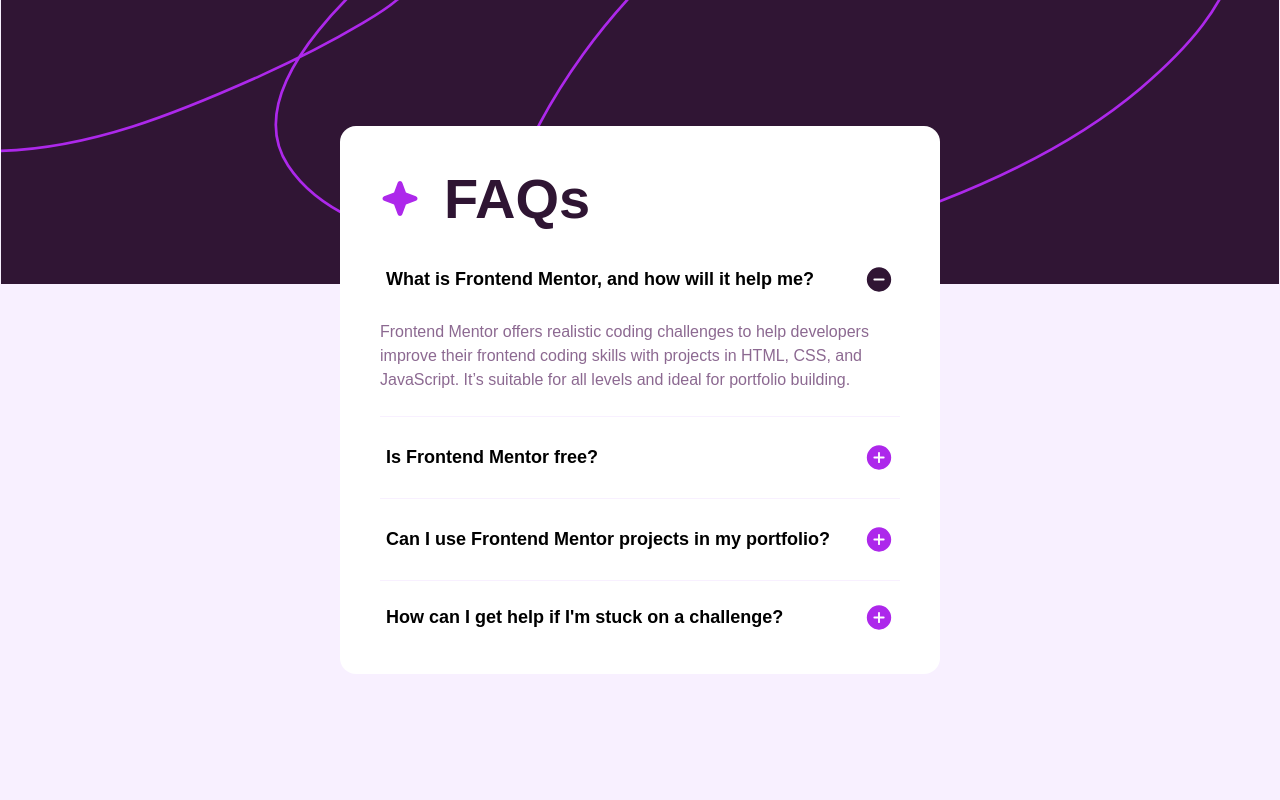
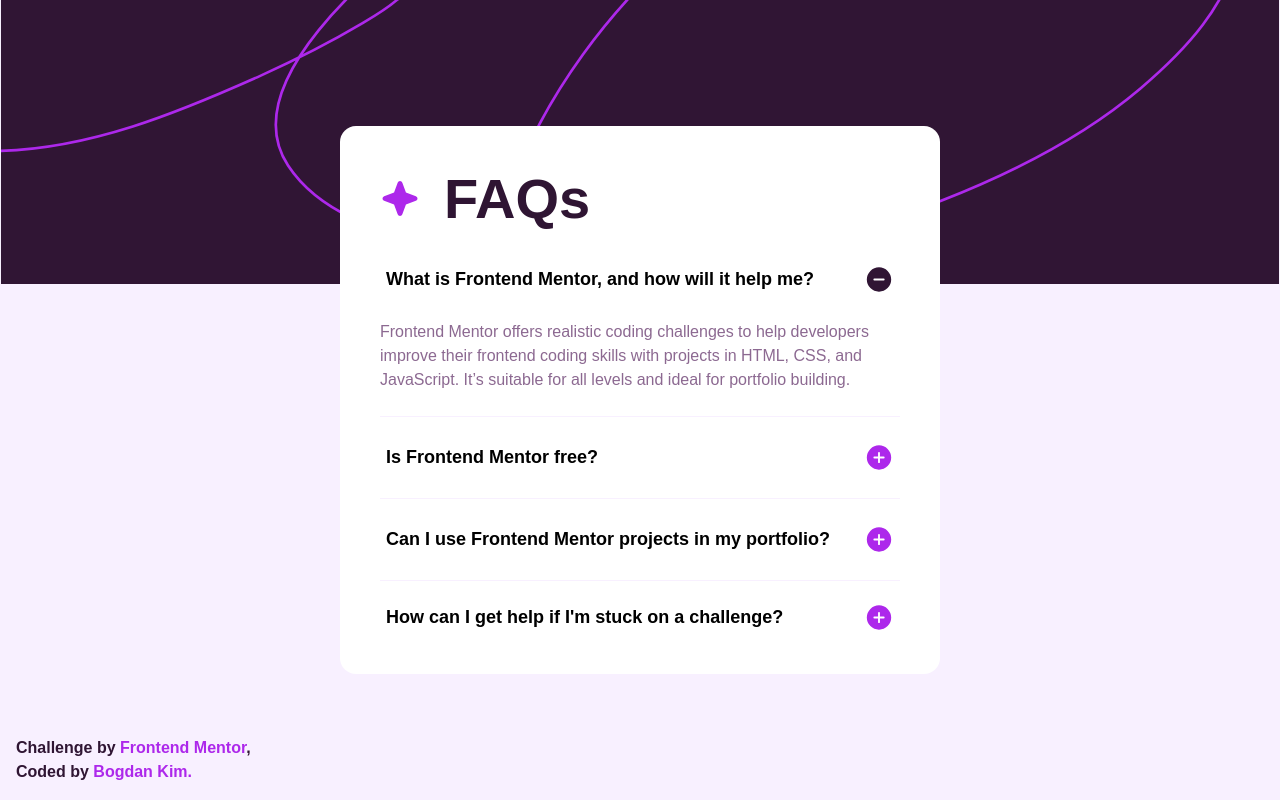
Before and after one commit to semperprimum/fem-faq-new, a React (Vite) app: page / in a window 1280 px wide. Built offline with nearby package versions, Linux system fonts and the light colour scheme.

Commit message:
feat: add attribution

```diff
--- a/src/App.jsx
+++ b/src/App.jsx
@@ -1,5 +1,5 @@
 import "./App.scss";
-import { Container, Heading, QuestionList } from "./components";
+import { Attribution, Container, Heading, QuestionList } from "./components";
 
 export default function App() {
   return (
@@ -8,6 +8,7 @@
         <Heading>FAQs</Heading>
         <QuestionList />
       </Container>
+      <Attribution />
     </>
   );
 }
--- /dev/null
+++ b/src/components/Attribution.jsx
@@ -0,0 +1,10 @@
+import styles from "./styles/Attribution.module.scss";
+
+export function Attribution() {
+  return (
+    <div className={styles.attribution}>
+      Challenge by <a href="https://frontendmentor.io">Frontend Mentor</a>,
+      Coded by <a href="https://github.com/semperprimum">Bogdan Kim.</a>
+    </div>
+  );
+}
--- a/src/components/index.js
+++ b/src/components/index.js
@@ -2,3 +2,4 @@
 export { Heading } from "./Heading.jsx";
 export { QuestionList } from "./QuestionList.jsx";
 export { QuestionItem } from "./QuestionItem.jsx";
+export { Attribution } from "./Attribution.jsx";
--- /dev/null
+++ b/src/components/styles/Attribution.module.scss
@@ -0,0 +1,44 @@
+.attribution {
+    width        : calc(100% - 3rem);
+    margin-inline: auto;
+    text-align   : center;
+    font-size    : var(--fs-100);
+    font-weight  : var(--fw-bold);
+    color        : var(--clr-primary-400);
+
+    a {
+        color: var(--clr-primary-300);
+    }
+
+    @media only screen and (min-width: 72em) {
+        width     : 16rem;
+        text-align: start;
+        position  : fixed;
+        bottom    : 1rem;
+        left      : 1rem;
+
+        a {
+            position: relative;
+
+            &::before {
+                position        : absolute;
+                bottom          : -2px;
+                left            : 0;
+                content         : "";
+                width           : 100%;
+                height          : 2px;
+                background-color: var(--clr-primary-300);
+                transform       : scaleX(0);
+                transform-origin: right;
+                transition      : transform 200ms ease;
+            }
+
+            &:hover {
+                &::before {
+                    transform-origin: left;
+                    transform       : scaleX(1);
+                }
+            }
+        }
+    }
+}
```
Also changed, not shown: 1 other file (tests, documents, lock files or other folders).
